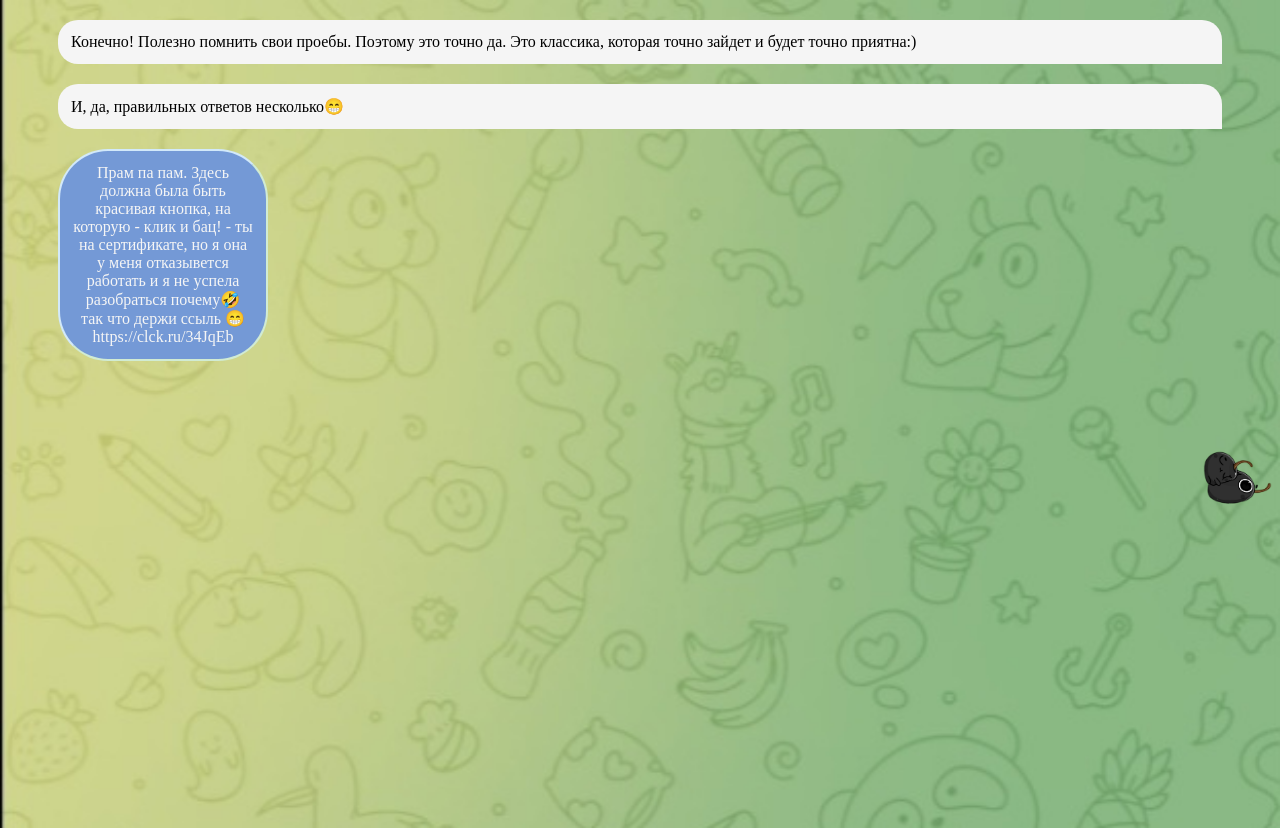
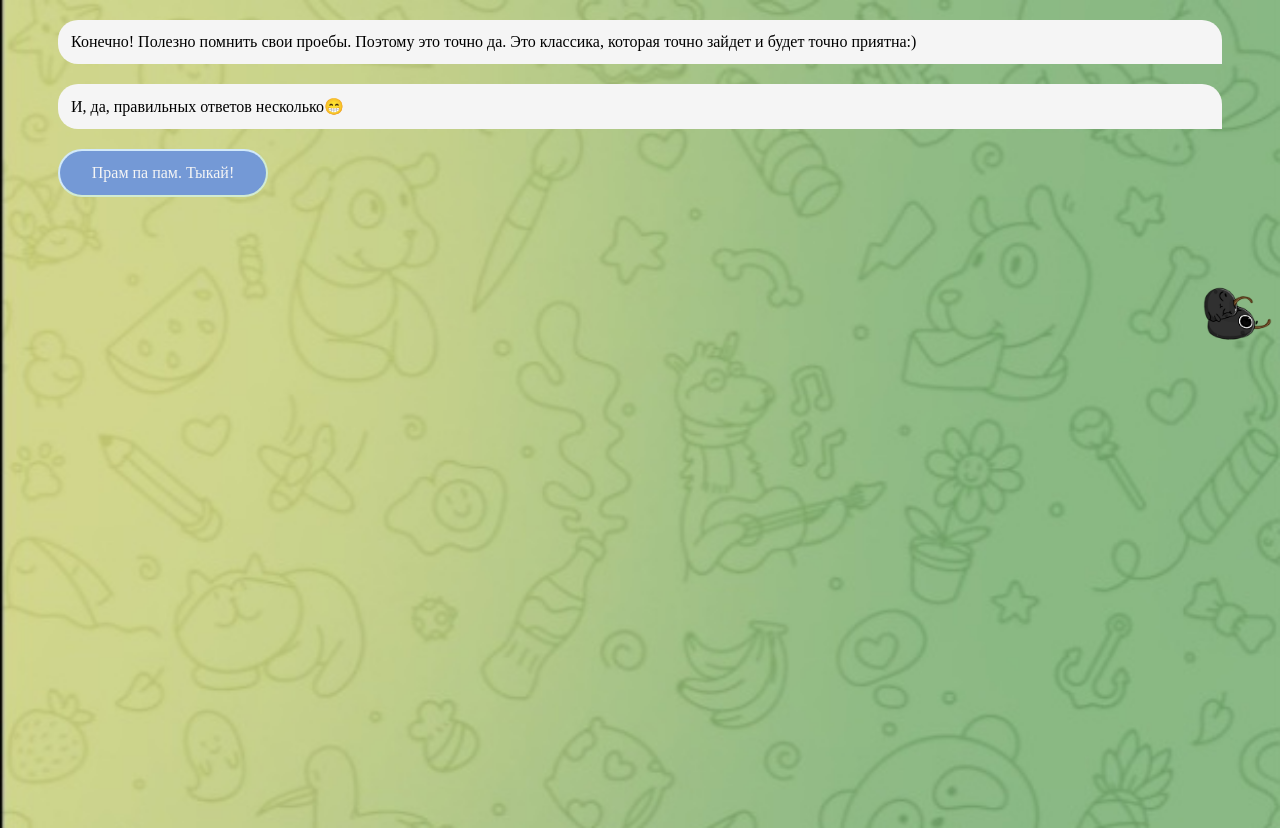
Before and after one commit to FefilovaVv/Gift, a plain HTML site: page Certificate.html in a window 1280 px wide. Drawn offline with Linux system fonts and the light colour scheme.

Commit message:
Update Certificate.html

```diff
--- a/Certificate.html
+++ b/Certificate.html
@@ -13,7 +13,7 @@
     <p>Конечно! Полезно помнить свои проебы. Поэтому это точно да. Это классика, которая точно зайдет и будет точно приятна:)</p>
   <p>И, да, правильных ответов несколько😁</p>
 
-  <p class="link"><a href="https://drive.google.com/file/d/1Ng-QYQEi50HsoAhzGhfh4Sl8eHit_7VX/view?usp=drivesdk">Прам па пам. Здесь должна была быть красивая кнопка, на которую - клик и бац! - ты на сертификате, но я она у меня отказывется работать и я не успела разобраться почему🤣  так что держи ссыль 😁 https://clck.ru/34JqEb </a></p>
+  <p class="link"><a href="https://drive.google.com/file/d/1Ng-QYQEi50HsoAhzGhfh4Sl8eHit_7VX/view?usp=drivesdk">Прам па пам. Тыкай!</a></p>
 
 
 
```
